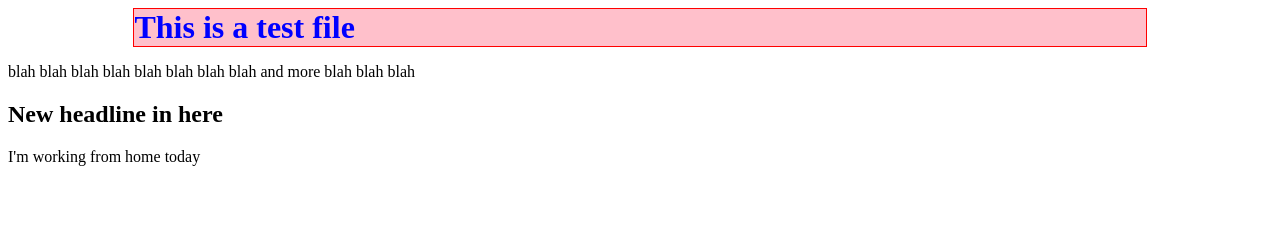
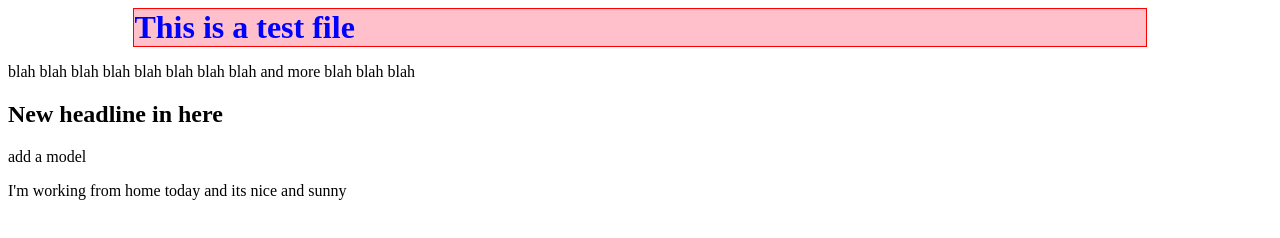
Before and after one commit to kavzs/New-Project, a plain HTML site: page index.html in a window 1280 px wide. Drawn offline with Linux system fonts and the light colour scheme.

Commit message:
adding model

```diff
--- a/index.html
+++ b/index.html
@@ -12,7 +12,9 @@
 
 	<h2> New headline in here </h2>
 
-	<p> I'm working from home today </p>
+	<p> add a model </p>
+
+	<p> I'm working from home today and its nice and sunny </p>
 
 </body>
 </html>
```
